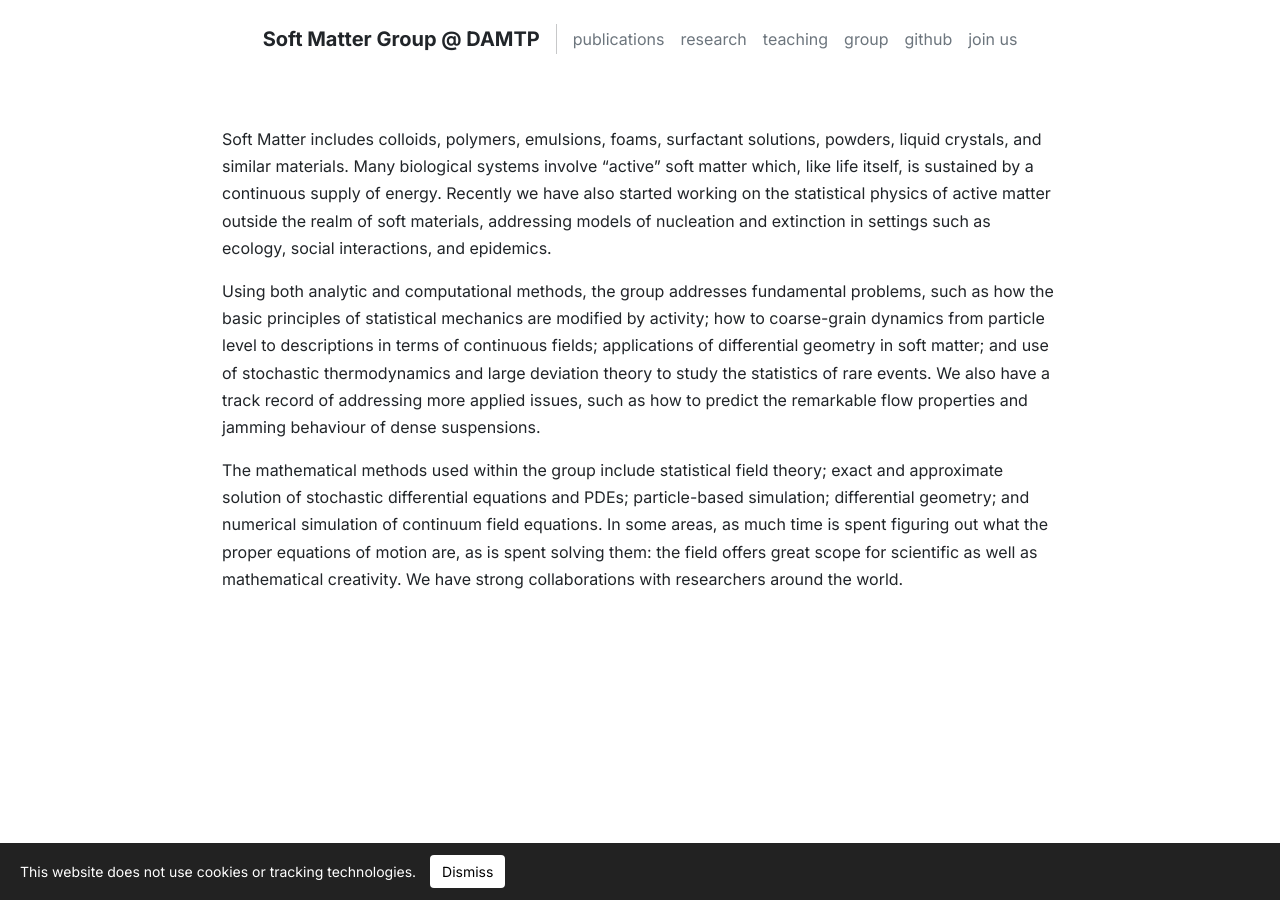
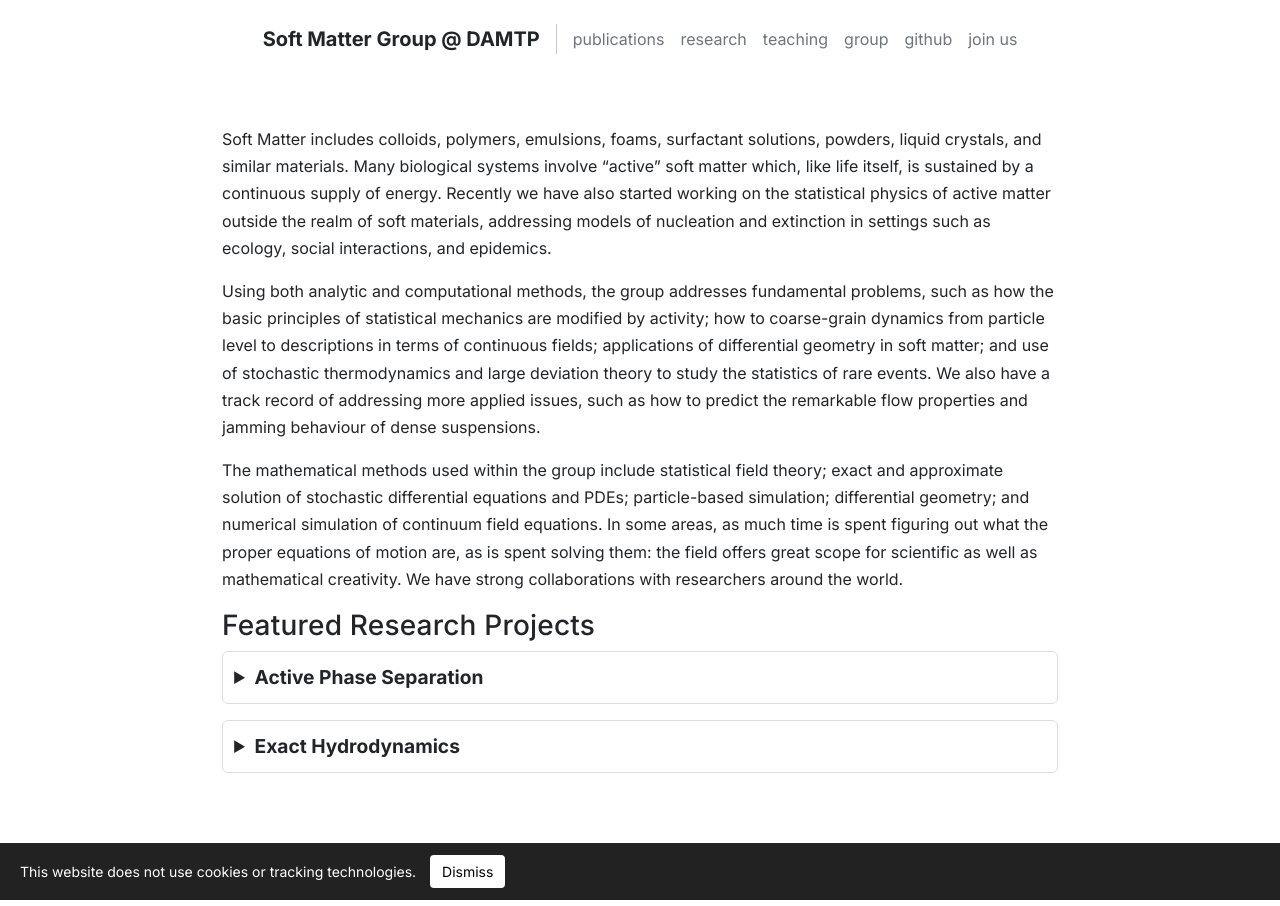
Before and after one commit to SoftMatterGroupCambridge/SoftMatterGroupCambridge.github.io, a Jekyll site: the page built from research.md, in a window 1280 px wide. Built offline with Jekyll 4.4.1, drawn with Linux system fonts in a browser that asks for light colours.

Commit message:
update to research page

```diff
--- a/research.md
+++ b/research.md
@@ -8,3 +8,50 @@
 Using both analytic and computational methods, the group addresses fundamental problems, such as how the basic principles of statistical mechanics are modified by activity; how to coarse-grain dynamics from particle level to descriptions in terms of continuous fields; applications of differential geometry in soft matter; and use of stochastic thermodynamics and large deviation theory to study the statistics of rare events. We also have a track record of addressing more applied issues, such as how to predict the remarkable flow properties and jamming behaviour of dense suspensions.
 
 The mathematical methods used within the group include statistical field theory; exact and approximate solution of stochastic differential equations and PDEs; particle-based simulation; differential geometry; and numerical simulation of continuum field equations. In some areas, as much time is spent figuring out what the proper equations of motion are, as is spent solving them: the field offers great scope for scientific as well as mathematical creativity. We have strong collaborations with researchers around the world.
+
+
+### Featured Research Projects
+
+
+<style>
+.accordion {
+  margin-bottom: 1em;
+  border: 1px solid #ddd;
+  border-radius: 6px;
+  padding: 0.7em;
+}
+.accordion summary {
+  font-size: 1.2em;
+  font-weight: bold;
+  cursor: pointer;
+}
+.accordion p {
+  margin-top: 0.5em;
+}
+</style>
+
+<details class="accordion">
+  <summary>Active Phase Separation</summary>
+  <p>
+    Recent work by the group has shown that active fluids—systems made of self-driven particles—can undergo phase separation in ways that have no equilibrium counterpart. Instead of forming a single large dense domain, activity can stabilise long-lived bubbles, foams, and other microstructured states. This arises because active particles generate steady-state fluxes across interfaces, breaking the thermodynamic rules that normally govern coarsening, and leading to novel active interfacial physics.
+  </p>
+  <img src="/images/Active-phase-sep.png" alt="Active phase separation, adapted from [1]." width="450">
+  <p>
+    Relevant links:<br>
+    • <a href="https://arxiv.org/pdf/2412.02854">[1] A recent review, avaiable on arXiv (figure above)</a><br>
+  </p>
+</details>
+
+<details class="accordion">
+  <summary>Exact Hydrodynamics</summary>
+  <p>
+    The group develops exact hydrodynamic descriptions of active lattice gases to uncover how microscopic self-propulsion reshapes large-scale dynamics. For example, in active-passive mixtures, deriving continuum equations directly from underlying particle rules, reveals that activity generates intrinsically non-reciprocal interactions, where active and passive components influence one another in asymmetric ways. These effects fundamentally modify phase behaviour, allowing patterns and density waves to emerge. The exact hydrodynamic framework provides a powerful lens for understanding how driven particles organise, showing how travelling fronts and other dynamical steady states arise from minimal local rules. We also use an exact hydrodynamic description to investigate wetting and surface effects in active systems.
+    </p>
+  <img src="/images/active-passive-mix.png" alt="Active phase separation, adapted from [1]." width="700">
+  <p>
+    Relevant links:<br>
+    • <a href="https://arxiv.org/pdf/2408.03932">[1] Exact hydrodynamics of active-passive mixtures (figure above)</a><br>
+    • <a href="https://arxiv.org/abs/2506.14559">[2] Exact hydrodynamics of active wetting</a><br>
+  </p>
+
+</details>
```
Also changed, not shown: images/Active-phase-sep.png (added), images/active-passive-mix.png (added), 11 other files.
